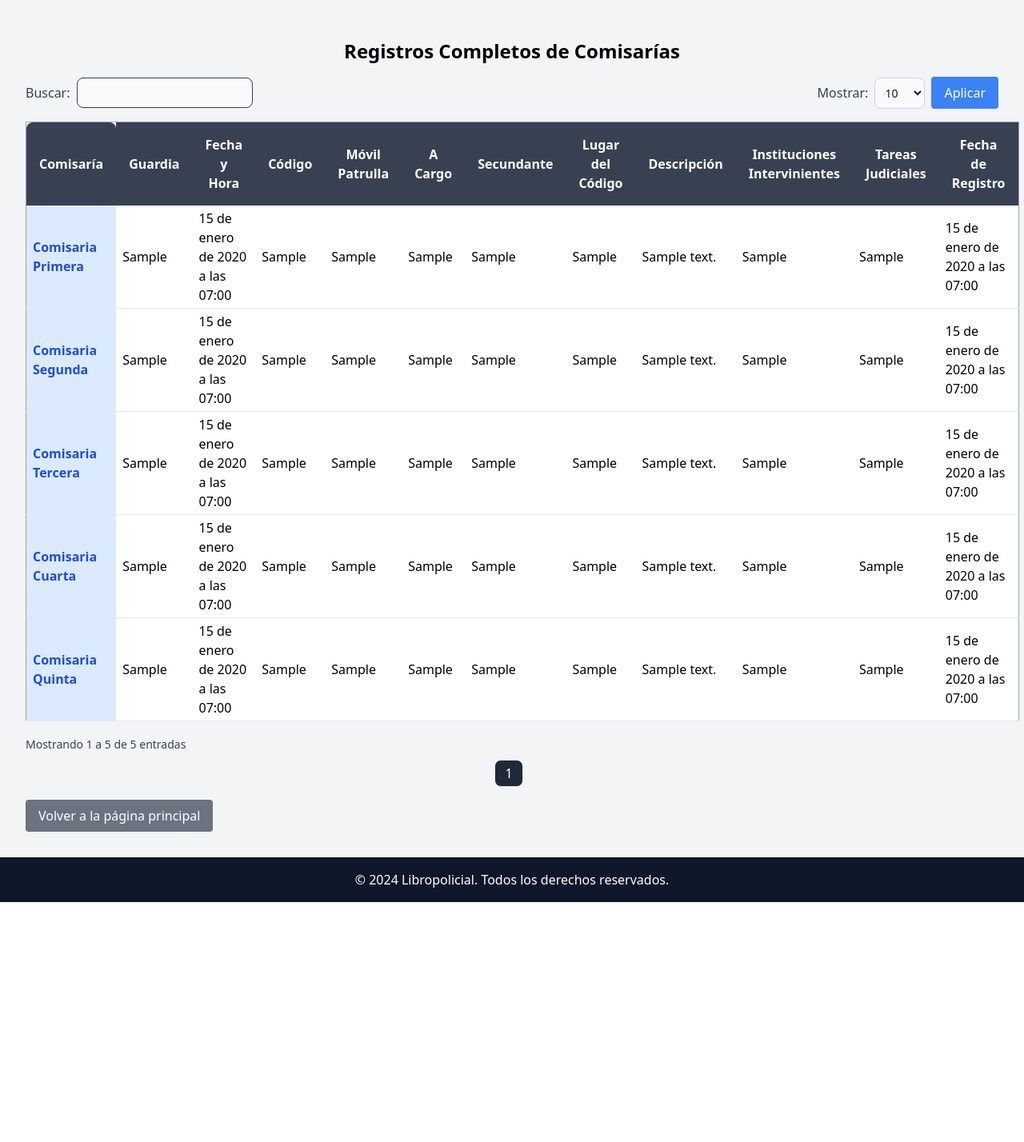
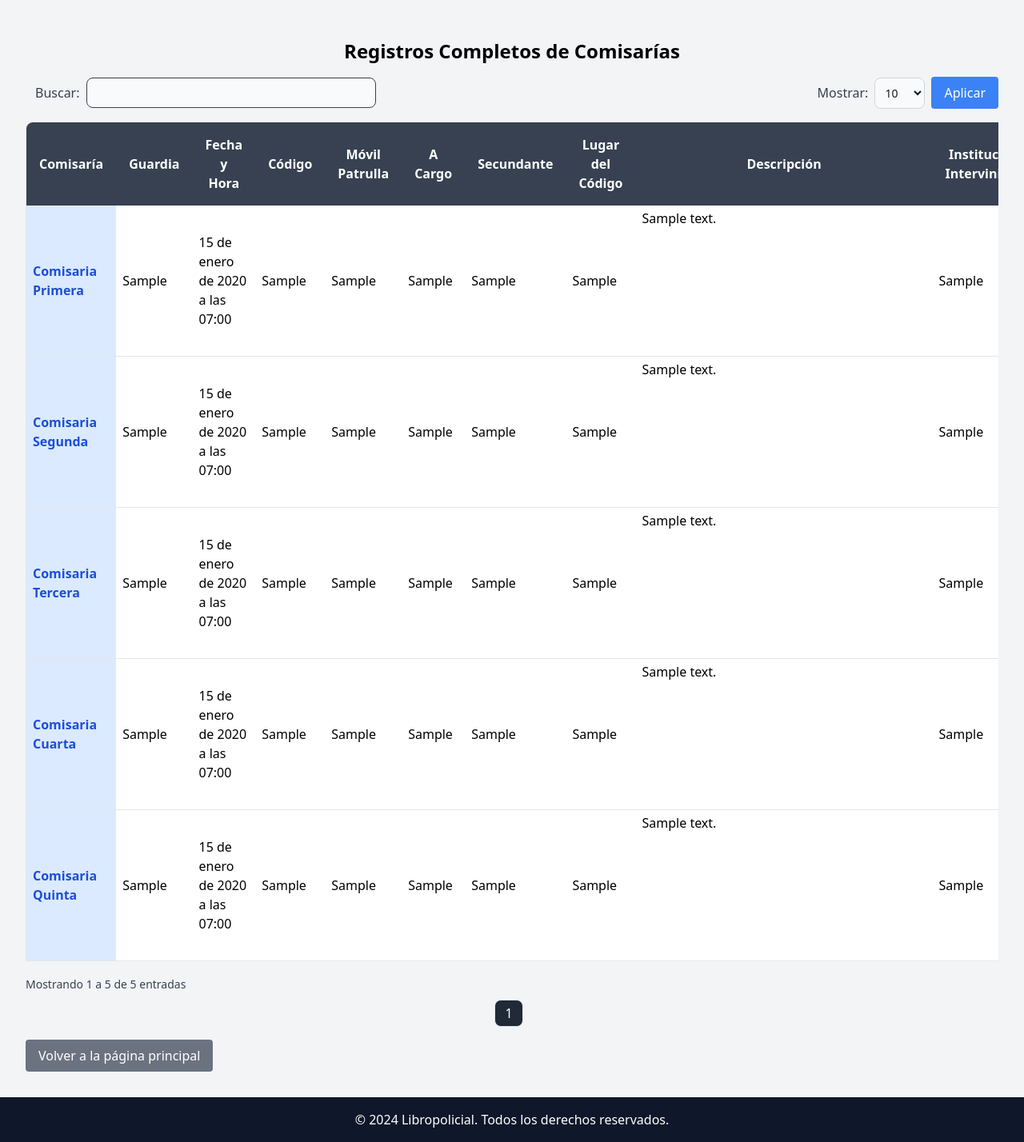
Before and after one commit to ProyectosDcuCoders/libropolicial, a Django app: page /comisarias/completas/ in a window 1280 px wide. Shown: the part 68-1496 px from the top of the page at 80% size. Before the commit the page ends 1196 px from the top, so only its background shows below. Run offline with Django 5.2, Linux system fonts and the light colour scheme; a user stored in the database is signed in; tables that the repository leaves empty hold one stand-in row (values such as "Sample post"); some libraries are stand-ins or nearby versions.

Commit message:
outputcss, tailwindconfig, comisaria_completa: tabla(style: overflow)

```diff
--- a/Libropolicial/static/css/output.css
+++ b/Libropolicial/static/css/output.css
@@ -538,6 +538,12 @@ video {
   width: 100%;
 }
 
+@media (min-width: 440px) {
+  .container {
+    max-width: 440px;
+  }
+}
+
 @media (min-width: 640px) {
   .container {
     max-width: 640px;
@@ -683,6 +689,14 @@ video {
   margin-left: 0.5rem;
 }
 
+.ml-3 {
+  margin-left: 0.75rem;
+}
+
+.ml-5 {
+  margin-left: 1.25rem;
+}
+
 .ml-8 {
   margin-left: 2rem;
 }
@@ -775,6 +789,10 @@ video {
   height: 20rem;
 }
 
+.h-\[180px\] {
+  height: 180px;
+}
+
 .h-full {
   height: 100%;
 }
@@ -805,6 +823,14 @@ video {
 
 .w-5 {
   width: 1.25rem;
+}
+
+.w-\[355px\] {
+  width: 355px;
+}
+
+.w-\[40\%\] {
+  width: 40%;
 }
 
 .w-fit {
@@ -895,6 +921,11 @@ video {
   resize: both;
 }
 
+.scroll-mx-1 {
+  scroll-margin-left: 0.25rem;
+  scroll-margin-right: 0.25rem;
+}
+
 .list-disc {
   list-style-type: disc;
 }
@@ -1003,12 +1034,20 @@ video {
   align-self: flex-end;
 }
 
+.overflow-auto {
+  overflow: auto;
+}
+
 .overflow-hidden {
   overflow: hidden;
 }
 
 .overflow-x-auto {
   overflow-x: auto;
+}
+
+.overflow-y-auto {
+  overflow-y: auto;
 }
 
 .rounded {
@@ -1033,6 +1072,14 @@ video {
   border-top-right-radius: 0.75rem;
 }
 
+.rounded-tl-lg {
+  border-top-left-radius: 0.5rem;
+}
+
+.rounded-tr-lg {
+  border-top-right-radius: 0.5rem;
+}
+
 .border {
   border-width: 1px;
 }
@@ -1455,14 +1502,34 @@ video {
   color: rgb(3 7 18 / var(--tw-text-opacity));
 }
 
+.text-green-500 {
+  --tw-text-opacity: 1;
+  color: rgb(34 197 94 / var(--tw-text-opacity));
+}
+
+.text-red-500 {
+  --tw-text-opacity: 1;
+  color: rgb(239 68 68 / var(--tw-text-opacity));
+}
+
 .text-slate-700 {
   --tw-text-opacity: 1;
   color: rgb(51 65 85 / var(--tw-text-opacity));
 }
 
+.text-violet-500 {
+  --tw-text-opacity: 1;
+  color: rgb(139 92 246 / var(--tw-text-opacity));
+}
+
 .text-white {
   --tw-text-opacity: 1;
   color: rgb(255 255 255 / var(--tw-text-opacity));
+}
+
+.text-yellow-300 {
+  --tw-text-opacity: 1;
+  color: rgb(253 224 71 / var(--tw-text-opacity));
 }
 
 .text-yellow-500 {
@@ -1675,3 +1742,9 @@ video {
     line-height: 2rem;
   }
 }
+
+@media (min-width: 1280px) {
+  .xl\:w-\[35\%\] {
+    width: 35%;
+  }
+}
--- a/Libropolicial/templates/comisarias/comisarias_completa_list.html
+++ b/Libropolicial/templates/comisarias/comisarias_completa_list.html
@@ -7,9 +7,9 @@
     <h1 class="text-2xl font-bold mb-4 text-center">Registros Completos de Comisarías</h1>
 
     <form method="GET" class="mb-4 flex justify-between w-full">
-        <div class="flex items-center">
+        <div class="flex items-center xl:w-[35%] w-[40%] ml-3">
             <label for="search" class="block text-gray-700 mr-2">Buscar:</label>
-            <input type="text" id="search" name="q" value="{{ query }}" class="bg-gray-50 border border-gray-700 text-gray-900 text-sm rounded-lg  w-full  p-2">
+            <input type="text" id="search" name="q" value="{{ query }}" class="w-full bg-gray-50 border border-gray-700 text-gray-900 text-sm rounded-lg p-2">
         </div>
         <div class="flex items-center">
             <label for="show" class="block text-gray-700 mr-2">Mostrar:</label>
@@ -22,11 +22,11 @@
             <button type="submit" class="bg-blue-500 text-white px-4 py-2 ml-2 rounded hover:bg-blue-700">Aplicar</button>
         </div>
     </form>
-
-    <table class="w-full bg-white border border-gray-400 rounded-t-lg">
-        <thead class="bg-gray-700 text-white rounded-t-lg">
+    <div class="overflow-x-auto">
+        <table class="min-w-full bg-white border">
+            <thead class="bg-gray-700 text-white">
                 <tr class="">
-                <th class="rounded-t-lg px-4 py-4">Comisaría</th>
+                    <th class="rounded-tl-lg px-4 py-4">Comisaría</th>
                     <th class="px-4 py-4">Guardia</th>
                     <th class="px-4 py-4">Fecha y Hora</th>
                     <th class="px-4 py-4">Código</th>
@@ -37,7 +37,7 @@
                     <th class="px-4 py-4">Descripción</th>
                     <th class="px-4 py-4">Instituciones Intervinientes</th>
                     <th class="px-4 py-4">Tareas Judiciales</th>
-                <th class="px-4 py-4">Fecha de Registro</th>
+                    <th class="rounded-tr-lg px-4 py-4">Fecha de Registro</th>
                 </tr>
             </thead>
             <tbody>
@@ -51,7 +51,9 @@
                     <td class="py-1 px-2">{{ comisaria.a_cargo }}</td>
                     <td class="py-1 px-2">{{ comisaria.secundante }}</td>
                     <td class="py-1 px-2">{{ comisaria.lugar_codigo }}</td>
-                <td class="py-1 px-2">{{ comisaria.descripcion }}</td>
+                    <td class="py-1 px-2 overflow-auto">
+                        <p class="w-[355px] h-[180px]">{{ comisaria.descripcion }}</p>
+                    </td>
                     <td class="py-1 px-2">{{ comisaria.instituciones_intervinientes }}</td>
                     <td class="py-1 px-2">{{ comisaria.tareas_judiciales }}</td>
                     <td class="py-1 px-2">{{ comisaria.created_at }}</td>
@@ -59,7 +61,7 @@
                 {% endfor %}
             </tbody>
         </table>
-
+    </div>
     <div class="mt-4">
         <span class="text-sm text-gray-700">Mostrando {{ comisarias.start_index }} a {{ comisarias.end_index }} de {{ comisarias.paginator.count }} entradas</span>
         <div class="pagination flex justify-center mt-2">
```
Also changed, not shown: Libropolicial/tailwind.config.js (+8 -0 lines). Lines whose indentation alone changed are shown as unchanged.
